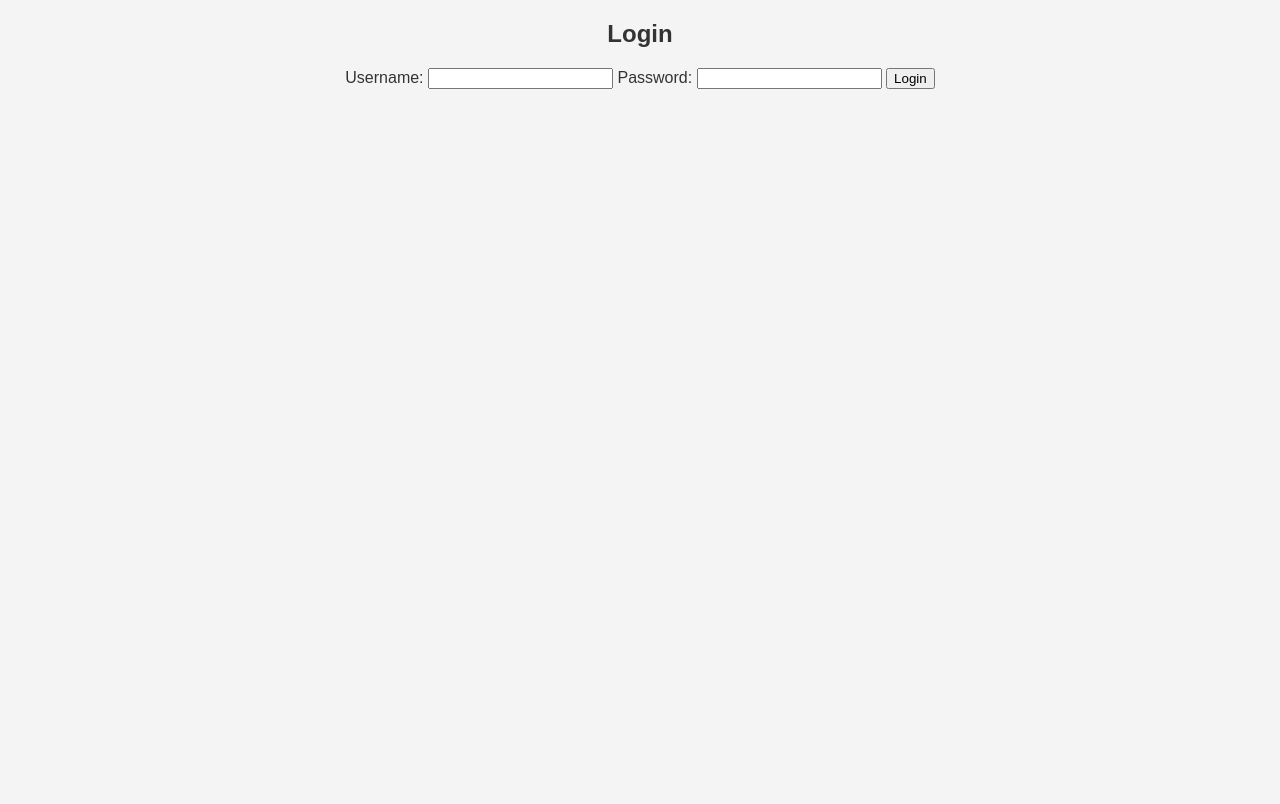
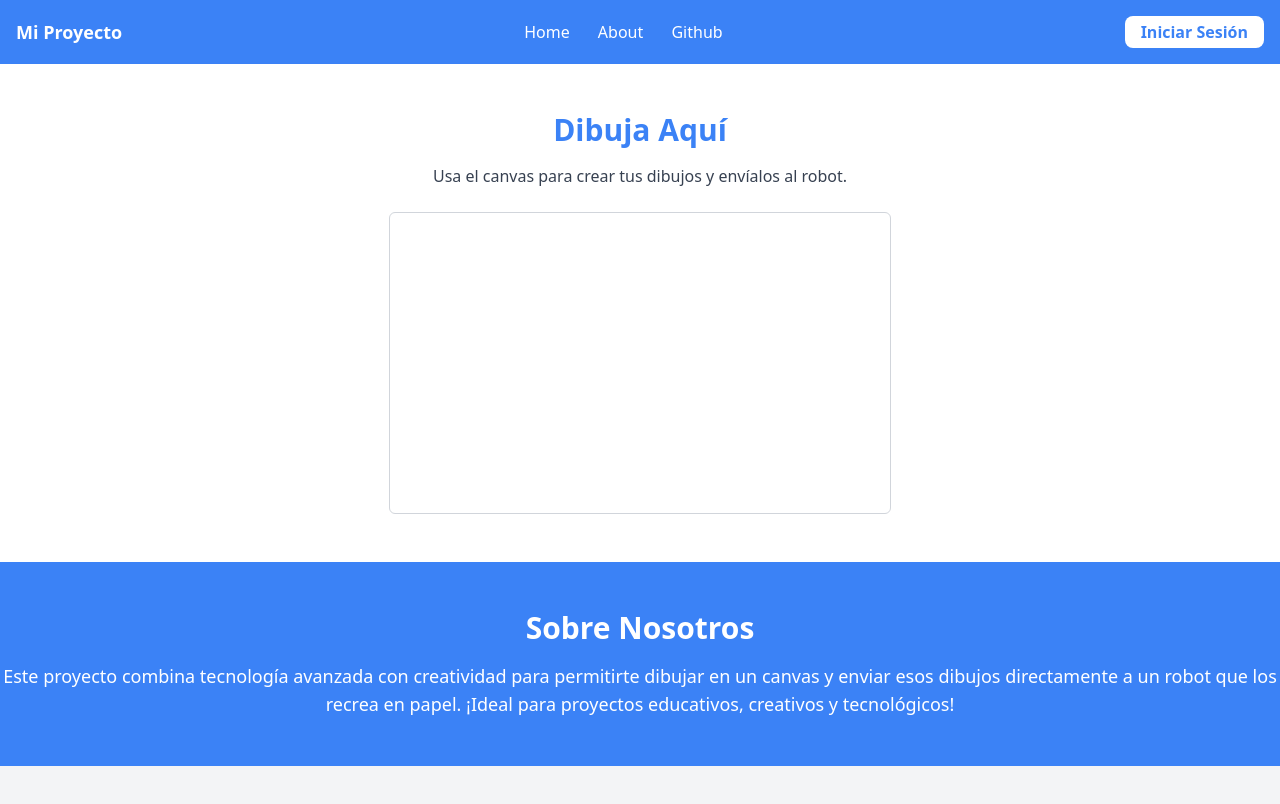
Before and after one commit to tpII/2024-J1-Plotter, a plain HTML site: page frontend/index.html in a window 1280 px wide. Drawn offline with nearby package versions, Linux system fonts and the light colour scheme.

Commit message:
add login

```diff
--- a/frontend/index.html
+++ b/frontend/index.html
@@ -5,24 +5,62 @@
   <meta name="viewport" content="width=device-width, initial-scale=1.0">
   <title>Drawing Application</title>
   <link rel="stylesheet" href="css/style.css">
+  <link href="https://cdn.jsdelivr.net/npm/tailwindcss@2.2.19/dist/tailwind.min.css" rel="stylesheet">
+
 </head>
 <body>
-  <div id="login-container">
-    <h2>Login</h2>
-    <form id="login-form">
-      <label for="username">Username:</label>
-      <input type="text" id="username" required>
-      <label for="password">Password:</label>
-      <input type="password" id="password" required>
-      <button type="submit">Login</button>
-    </form>
-    <p id="login-error" style="color: red;"></p>
-  </div>
 
-  <div id="canvas-container" style="display: none;">
-    <h2>Draw on the Canvas</h2>
-    <canvas id="drawCanvas" width="400" height="400" style="border: 1px solid black;"></canvas>
-    <button id="logout-button">Logout</button>
+
+  <nav class="bg-blue-500 p-4">
+    <div class="container mx-auto flex items-center justify-between">
+      <!-- Izquierda: Nombre del Proyecto -->
+      <div class="text-white text-lg font-bold">
+        Mi Proyecto
+      </div>
+
+      <!-- Centro: Enlaces de Navegación -->
+      <div class="space-x-6">
+        <a href="#canvas-section" class="text-white hover:text-gray-200">Home</a>
+        <a href="#about-section" class="text-white hover:text-gray-200">About</a>
+        <a href="https://github.com" target="_blank" class="text-white hover:text-gray-200">Github</a>
+      </div>
+
+      <!-- Derecha: Botón de Iniciar/Cerrar Sesión -->
+      <div id="authButton">
+        <button
+          id="loginButton"
+          class="bg-white text-blue-500 font-semibold py-1 px-4 rounded-lg hover:bg-gray-200 transition duration-300"
+          onclick="handleAuth()"
+        >
+          Iniciar Sesión
+        </button>
+      </div>
+    </div>
+  </nav>
+
+
+  <div class="min-h-screen bg-gray-100">
+    <!-- Sección del Canvas -->
+    <section id="canvas-section" class="bg-white py-12 shadow-lg">
+      <div id="canvas-container" class="container mx-auto text-center">
+        <h2 class="text-3xl font-bold text-blue-500 mb-4">Dibuja Aquí</h2>
+        <p class="text-gray-700 mb-6">Usa el canvas para crear tus dibujos y envíalos al robot.</p>
+        <div class="flex justify-center">
+          <canvas id="drawCanvas" class="border border-gray-300 rounded-md" width="500" height="300"></canvas>
+        </div>
+      </div>
+    </section>
+
+    <!-- Sección About -->
+    <section id="about-section" class="py-12 bg-blue-500 text-white">
+      <div class="container mx-auto text-center">
+        <h2 class="text-3xl font-bold mb-4">Sobre Nosotros</h2>
+        <p class="text-lg">
+          Este proyecto combina tecnología avanzada con creatividad para permitirte dibujar en un canvas y enviar esos
+          dibujos directamente a un robot que los recrea en papel. ¡Ideal para proyectos educativos, creativos y tecnológicos!
+        </p>
+      </div>
+    </section>
   </div>
 
   <script src="js/app.js"></script>
--- a/frontend/js/app.js
+++ b/frontend/js/app.js
@@ -1,75 +1,65 @@
-const apiGatewayUrl = 'https://uqhtsxbehl.execute-api.us-east-1.amazonaws.com/'; // Replace with your API URL
-const cognitoClientId = '32ad6ce6ub7eq69qetg3f151cj'; // Replace with your Cognito User Pool Client ID
-const cognitoAuthUrl = 'https://plotter.auth.us-east-1.amazoncognito.com/oauth2/token'; // Replace with your Cognito domain
-let idToken = null;
-
-// Login Elements
-const loginContainer = document.getElementById('login-container');
-const loginForm = document.getElementById('login-form');
-const loginError = document.getElementById('login-error');
+const apiGatewayUrl = 'https://uqhtsxbehl.execute-api.us-east-1.amazonaws.com/'; // URL del API Gateway
 
 // Canvas Elements
-const canvasContainer = document.getElementById('canvas-container');
 const canvas = document.getElementById('drawCanvas');
 const ctx = canvas.getContext('2d');
-const logoutButton = document.getElementById('logout-button');
 
-// Variables to track drawing state
+// Variables para seguimiento del dibujo
 let drawing = false;
 let strokeBuffer = [];
 
-// Function to handle login
-loginForm.addEventListener('submit', async (event) => {
-  event.preventDefault();
+// const cognitoLoginUrl = "https://plotter.auth.us-east-1.amazoncognito.com/login?client_id=32ad6ce6ub7eq69qetg3f151cj&response_type=token&scope=email+openid&redirect_uri=http://localhost:3000/";
+// const cognitoLogoutUrl = "https://plotter.auth.us-east-1.amazoncognito.com/logout?client_id=32ad6ce6ub7eq69qetg3f151cj&logout_uri=http://localhost:3000/";
 
-  const username = document.getElementById('username').value;
-  const password = document.getElementById('password').value;
+// URLs de Cognitocloudfront
+const cognitoLoginUrl = "https://plotter.auth.east-1.amazoncognito.com/login?client_id=32ad6ce6ub7eq69qetg3f151cj&response_type=token&scope=email+openid&redirect_uri=https://d212solchqqpyx.cloudfront.net/";
+const cognitoLogoutUrl =
+  "https://plotter.auth.us-east-1.amazoncognito.com/logout?client_id=32ad6ce6ub7eq69qetg3f151cj&logout_uri=https://d212solchqqpyx.cloudfront.net/";
 
-  try {
-    const response = await fetch(`https://cognito-idp.us-east-1.amazonaws.com/`, {
-      method: 'POST',
-      headers: {
-        'Content-Type': 'application/x-amz-json-1.1',
-        'X-Amz-Target': 'AWSCognitoIdentityProviderService.InitiateAuth',
-      },
-      body: JSON.stringify({
-        AuthParameters: { USERNAME: username, PASSWORD: password },
-        AuthFlow: 'USER_PASSWORD_AUTH',
-        ClientId: cognitoClientId,
-      }),
-    });
+// Manejo del token de usuario
+let idToken = localStorage.getItem("idToken");
 
-    const data = await response.json();
-    if (response.ok) {
-      idToken = data.AuthenticationResult.IdToken;
-      console.log('JWT Token:', idToken); // Log the token
-      loginContainer.style.display = 'none';
-      canvasContainer.style.display = 'block';
-    } else {
-      throw new Error(data.message || 'Failed to login');
-    }
+function handleAuth() {
+  if (idToken) {
+    // Redirige al logout de Cognito
+    window.location.href = cognitoLogoutUrl;
+  } else {
+    // Redirige al login de Cognito
+    window.location.href = cognitoLoginUrl;
+  }
+}
 
-  } catch (error) {
-    loginError.textContent = error.message;
+function updateAuthButton() {
+  const loginButton = document.getElementById("loginButton");
+  if (idToken) {
+    loginButton.textContent = "Cerrar Sesión";
+  } else {
+    loginButton.textContent = "Iniciar Sesión";
   }
-});
+}
 
-// Logout functionality
-logoutButton.addEventListener('click', () => {
-  idToken = null;
-  loginContainer.style.display = 'block';
-  canvasContainer.style.display = 'none';
-});
+// Extrae el token después del redireccionamiento de Cognito
+const hash = window.location.hash.substring(1);
+const params = new URLSearchParams(hash);
+const tokenFromUrl = params.get("id_token");
 
-// Function to start drawing
+if (tokenFromUrl) {
+  localStorage.setItem("idToken", tokenFromUrl); // Guarda el token
+  idToken = tokenFromUrl; // Actualiza el estado
+  window.location.hash = ""; // Limpia el hash de la URL
+}
+
+updateAuthButton(); // Actualiza el texto del botón al cargar la página
+
+// Función para iniciar el dibujo
 function startDrawing(event) {
   drawing = true;
-  strokeBuffer = []; // Reset the stroke buffer for a new stroke
+  strokeBuffer = []; // Resetea el buffer de trazos para un nuevo trazo
   const [mouseX, mouseY] = getMousePosition(event);
   strokeBuffer.push({ x: mouseX, y: mouseY });
 }
 
-// Function to stop drawing
+// Función para detener el dibujo
 async function stopDrawing() {
   if (!drawing) return;
   drawing = false;
@@ -79,7 +69,7 @@ async function stopDrawing() {
   strokeBuffer = [];
 }
 
-// Function to draw on the canvas
+// Función para dibujar en el canvas
 function draw(event) {
   if (!drawing) return;
 
@@ -92,13 +82,13 @@ function draw(event) {
   strokeBuffer.push({ x: mouseX, y: mouseY });
 }
 
-// Function to get mouse position relative to the canvas
+// Función para obtener la posición del mouse relativa al canvas
 function getMousePosition(event) {
   const rect = canvas.getBoundingClientRect();
   return [event.clientX - rect.left, event.clientY - rect.top];
 }
 
-// Function to send the completed stroke to the API
+// Función para enviar los trazos completados al API Gateway
 async function sendStroke(stroke) {
   if (!stroke || stroke.length === 0) return;
 
@@ -108,7 +98,7 @@ async function sendStroke(stroke) {
       method: 'POST',
       headers: {
         'Content-Type': 'application/json',
-        'Authorization': `Bearer ${idToken}`, // Ensure Bearer prefix
+        'Authorization': `Bearer ${idToken}`, // Token con prefijo Bearer
       },
       body: JSON.stringify({ stroke }),
     });
@@ -121,8 +111,7 @@ async function sendStroke(stroke) {
   }
 }
 
-
-// Add event listeners for canvas interactions
+// Agrega los eventos para el canvas
 canvas.addEventListener('mousedown', startDrawing);
 canvas.addEventListener('mouseup', stopDrawing);
 canvas.addEventListener('mouseout', stopDrawing);
```
